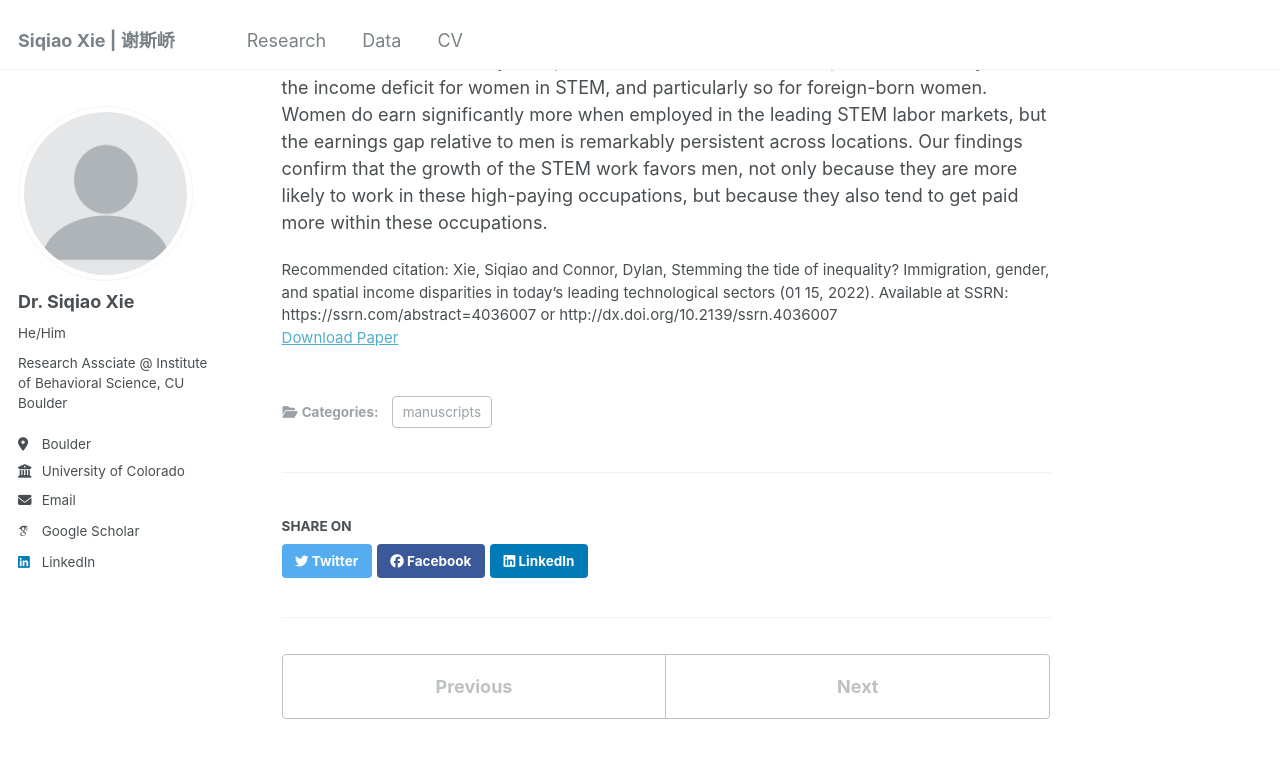
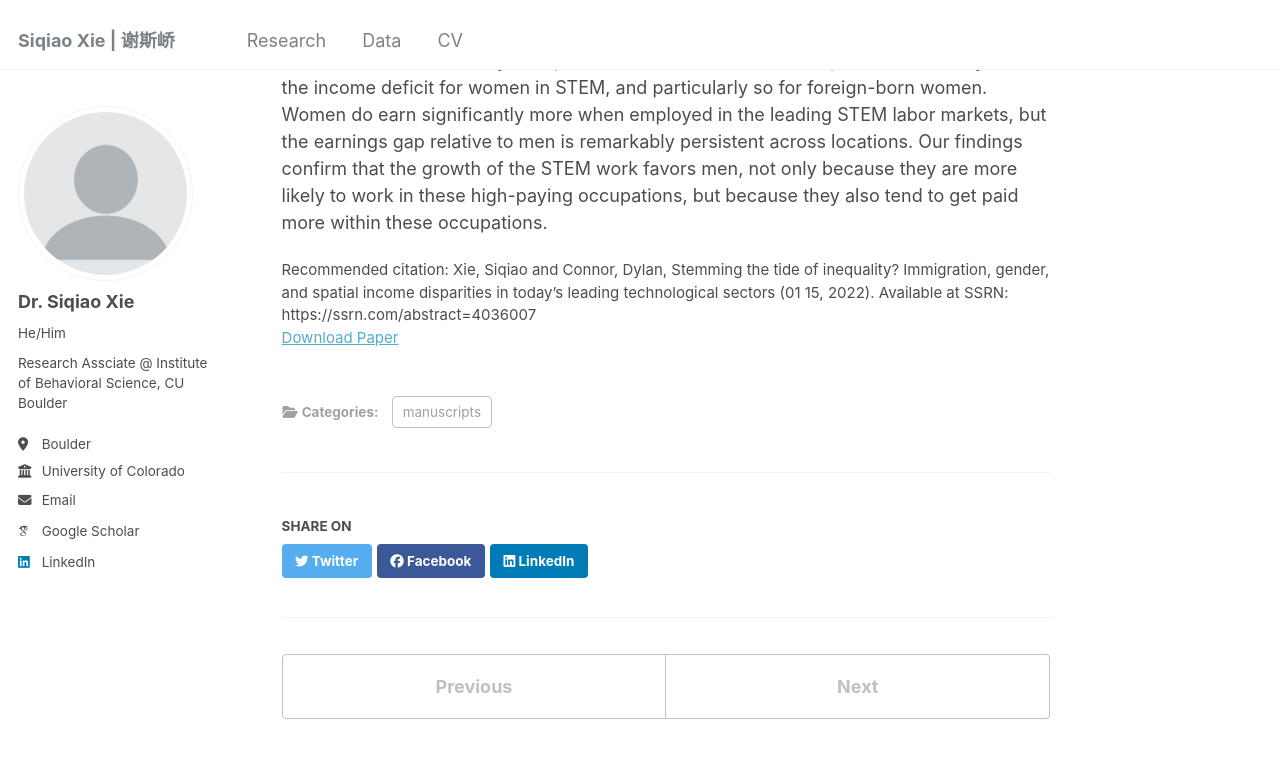
Before and after one commit to xiesiqiao/xiesiqiao.github.io, a Jekyll site: the page built from _publications/stem_gender.md, in a window 1280 px wide and 900 px high, scrolled down 482 px. Shown: the top 758 px of the window. Built offline with Jekyll 4.4.1, drawn with Linux system fonts in a browser that asks for light colours; some web fonts are replaced.

Commit message:
Update stem_gender.md

```diff
--- a/_publications/stem_gender.md
+++ b/_publications/stem_gender.md
@@ -8,7 +8,7 @@ date: 2022-01-15
 venue: 'SSRN working paper'
 # slidesurl: 'http://academicpages.github.io/files/slides1.pdf'
 paperurl: 'https://papers.ssrn.com/sol3/Delivery.cfm/SSRN_ID4036007_code5077174.pdf?abstractid=4036007&mirid=1'
-citation: 'Xie, Siqiao and Connor, Dylan, Stemming the tide of inequality? Immigration, gender, and spatial income disparities in today’s leading technological sectors (01 15, 2022). Available at SSRN: https://ssrn.com/abstract=4036007 or http://dx.doi.org/10.2139/ssrn.4036007'
+citation: 'Xie, Siqiao and Connor, Dylan, Stemming the tide of inequality? Immigration, gender, and spatial income disparities in today’s leading technological sectors (01 15, 2022). Available at SSRN: https://ssrn.com/abstract=4036007'
 ---
 
 Income inequality in the United States is at an all-time high. The rise of inequality between people and places is being fueled by technological changes that heavily favor workers with college degrees, particularly those in fields related to Science, Technology, Engineering and Mathematics (STEM). But among workers in these leading technological sectors, who exactly is reaping the rewards? We answer this question through detailed analysis of nativity- and gender-based income disparities within STEM occupations, areas of work known to be disproportionately male and foreign born. After establishing that women earn around 15 percent less than men in STEM, we attempt to explain the income differentials in STEM through differences in the educational attainment, labor-force participation, occupational holding, and labor market contexts of US- and foreign-born, men and women. Contrary to expectations, we find that these adjustments actually widen the income deficit for women in STEM, and particularly so for foreign-born women. Women do earn significantly more when employed in the leading STEM labor markets, but the earnings gap relative to men is remarkably persistent across locations. Our findings confirm that the growth of the STEM work favors men, not only because they are more likely to work in these high-paying occupations, but because they also tend to get paid more within these occupations.
```
